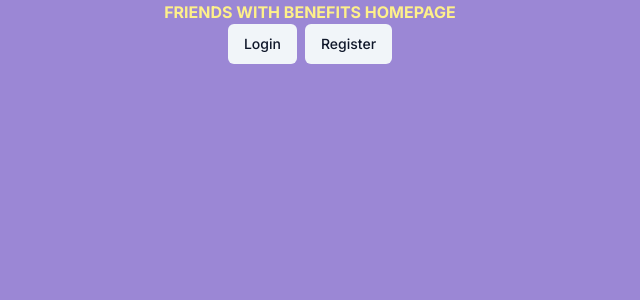
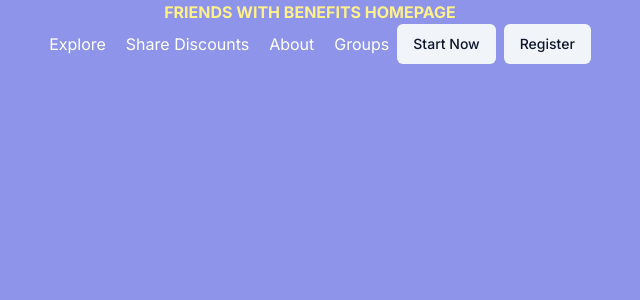
Before and after one commit to j3cio/FWB, a Next.js app in the folder fwb/: page / in a window 1280 px wide. Shown: the top 300 px of the page, without its empty margins (330-970 px from the left). Built offline with nearby package versions, Linux system fonts and the light colour scheme.

Commit message:
work on frontend main

```diff
--- /dev/null
+++ b/fwb/app/(auth)/(routes)/sign-in/[[...sign-in]]/page.css
@@ -0,0 +1,3 @@
+.hi{
+  background-color: red;
+}
--- a/fwb/app/(auth)/(routes)/sign-in/[[...sign-in]]/page.tsx
+++ b/fwb/app/(auth)/(routes)/sign-in/[[...sign-in]]/page.tsx
@@ -1,5 +1,6 @@
 import { SignIn } from "@clerk/nextjs";
+import "./page.css"
 
 export default function Page() {
-  return <SignIn />;
+  return <div className="hi"><SignIn /></div>;
 }
--- /dev/null
+++ b/fwb/app/(landing)/page.css
@@ -0,0 +1,4 @@
+.exploreList{
+  color:white;
+  margin-left: 20px;
+}
--- a/fwb/app/(landing)/page.tsx
+++ b/fwb/app/(landing)/page.tsx
@@ -1,24 +1,28 @@
 import { Button } from "@/components/ui/button";
 import Link from "next/link";
-
+import "./page.css";
 const LandingPage = () => {
   return (
     <div>
-      <h1 className="flex justify-center items-center text-yellow-200 font-bold">FRIENDS WITH BENEFITS HOMEPAGE</h1>
+      <h1 className="flex justify-center items-center text-yellow-200 font-bold">
+        FRIENDS WITH BENEFITS HOMEPAGE
+      </h1>
       <div className="flex justify-center items-center gap-x-2">
+        <div className="flex justify-center">
+          <div className="exploreList">Explore</div>
+          <div className="exploreList">Share Discounts</div>
+          <div className="exploreList">About</div>
+          <div className="exploreList">Groups</div>
+        </div>
         <Link href="/sign-in">
-        <Button variant="secondary">
-          Login
-        </Button>
+          <Button variant="secondary">Start Now</Button>
         </Link>
         <Link href="/sign-up">
-        <Button variant="secondary">
-          Register
-        </Button>
+          <Button variant="secondary">Register</Button>
         </Link>
       </div>
     </div>
   );
-}
+};
 
 export default LandingPage;
--- a/fwb/app/globals.css
+++ b/fwb/app/globals.css
@@ -6,7 +6,7 @@ html,
 body,
 :root {
   height: 100%;
-  background-color: #9b87d5;
+  background-color: #8e94e9;
   color-scheme: dark
 }
 
```
Lines whose indentation alone changed are shown as unchanged.
